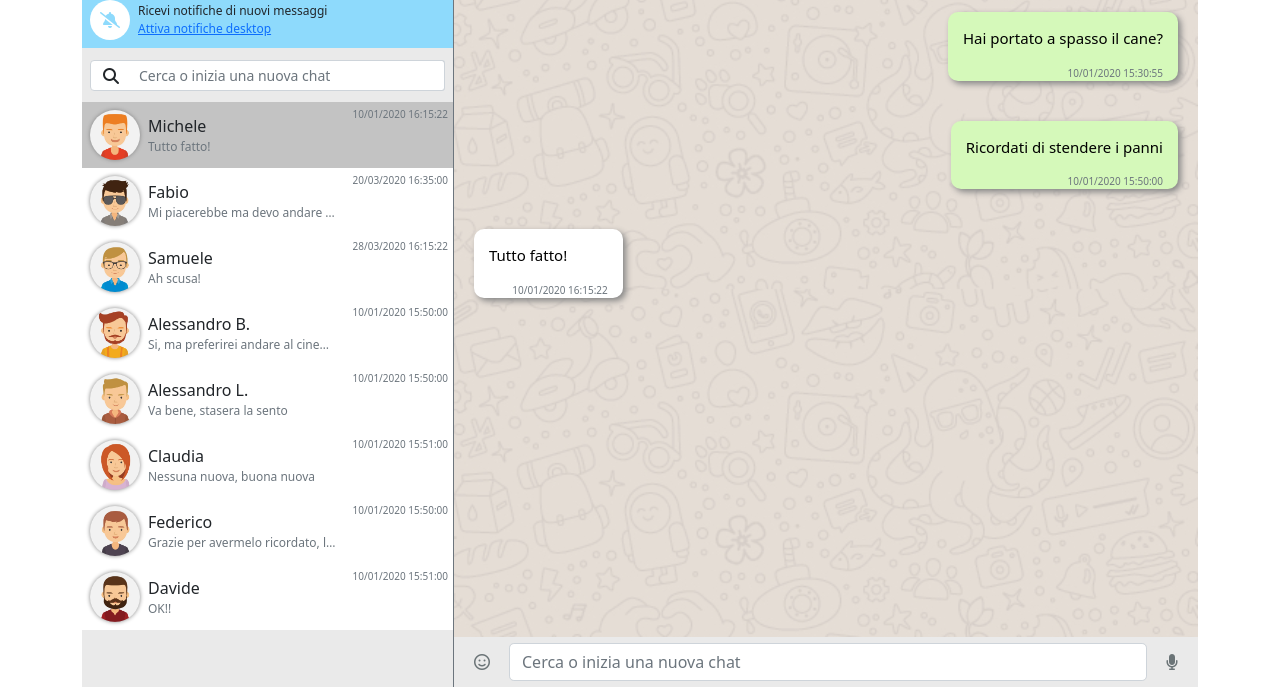
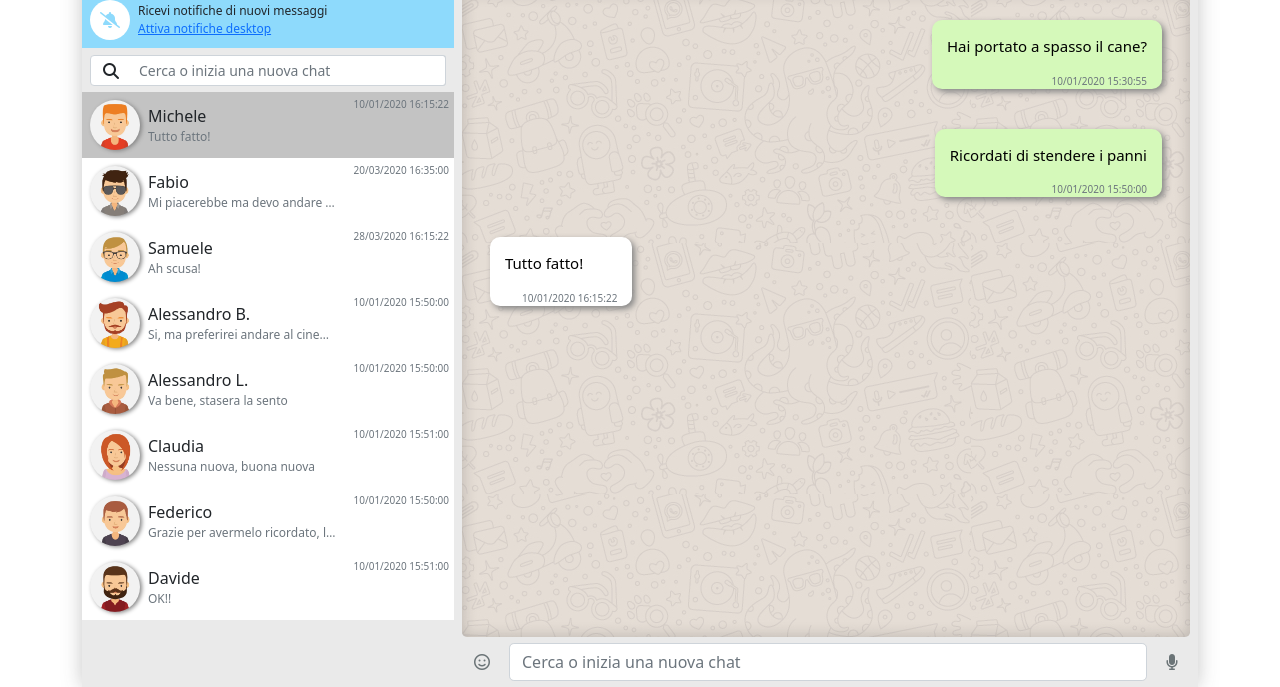
Before and after one commit to Mandrake091/vue-boolzapp, a plain HTML site: page index.html in a window 1280 px wide. Shown: the part 113-800 px from the top of the page. Drawn offline with nearby package versions, Linux system fonts and the light colour scheme.

Commit message:
graphics improvements

```diff
--- a/css/style.css
+++ b/css/style.css
@@ -31,9 +31,8 @@
     margin: 12px 8px;
     width: 50px;
     height: 50px;
-    filter: drop-shadow(0px 0px 2px  rgb(133, 133, 133));
+    filter: drop-shadow(2px 1px 2px  rgb(133, 133, 133));
 }
-
 
 .contact {
     background-color: #FFFFFF;
@@ -51,29 +50,29 @@
 }
 
 .notifications {
-    height: 60px;
+    height: 55px;
 }
 
 .header {
     background-color: #EAEAEA;
     height: 70px;
-    filter: drop-shadow(0px 0px 3px  rgb(133, 133, 133));
 }
-
 .messages-container {
+    box-shadow: inset 0px 0px 15px  rgba(37, 37, 37, 0.23);
     margin: 0 auto;
     overflow-y: auto;
-    width: 100%;
     height: calc(100% - 120px);
 }
-
+.row{
+    filter: drop-shadow(0px 0px 10px  rgba(37, 37, 37, 0.261));
+}
 .footer {
     background-color: #EAEAEA;
     height: 50px;
 }
 
 .search-bar {
-    height: 50px;
+    height: 45px;
 }
 
 .lastAccess {
@@ -112,7 +111,7 @@
     max-width: 50%;
     border-radius: 10px;
     font-size: 15px;
-   filter: drop-shadow(3px 3px 3px rgb(133, 133, 133));
+    filter: drop-shadow(3px 3px 3px rgb(133, 133, 133));
 }
 .fa-chevron-down,.btn{
     z-index: 1;
@@ -152,7 +151,6 @@
 
 .background {
     background-image: url(../img/mine.jpg);
-    background-size: contain;
     background-repeat: repeat;
 }
 
--- a/index.html
+++ b/index.html
@@ -26,7 +26,7 @@
       <!-- Row principale -->
       <div class="row align-items-lg-stretch h-100 g-0 justify-content-center">
         <!-- Colonna di sinistra -->
-        <div class="col-12 col-md-4 d-md-block h-100 border-end border-secondary"
+        <div class="col-12 col-md-4 d-md-block h-100"
         :class="contacts[currentIndex].visible ? 'd-none' : 'd-block'">
           <!-- Riquadro utente -->
           <div class="header">
@@ -89,10 +89,10 @@
         </div>
         <!--/colonna di sinistra -->
         <!-- Colonna di destra -->
-        <div class="col-12 col-md-8 background h-100" :class="contacts[currentIndex].visible ? 'd-block' : 'd-none'">
+        <div class="col-12 col-md-8 d-md-block h-100" :class="contacts[currentIndex].visible ? 'd-block' : 'd-none'">
           <div class="header userAvatar d-flex align-items-center ">
-            <a href="#">
-            <i class="fa-solid fa-angle-left px-2 d-md-none" @click="showChatMobile()"></i>
+            <a @click="showChatMobile()" href="#">
+            <i class="fa-solid fa-angle-left px-3 d-md-none" ></i>
             </a>
             <img class="rounded-circle mx-2" :src="'./img/avatar' + contacts[currentIndex].avatar + '.jpg'" alt="">
             <div>
@@ -109,7 +109,7 @@
             </div>
           </div>
 
-          <div class="messages-container d-flex flex-column">
+          <div class="messages-container d-flex flex-column rounded-3 p-2 background mx-2">
             <div v-for="(item, index) in contacts[currentIndex].messages"
               :class="item.status === 'sent' ? 'sent' : 'received'" :key="index" class="message-text">
 
--- a/js/script.js
+++ b/js/script.js
@@ -212,7 +212,7 @@ const app = new Vue({
             return noDate
         },
         noMessage(contact) {
-            const noMessage = contact.messages.length > 0 ? contact.messages.at(-1).message : 'NESSUN MESSAGGIO'
+            const noMessage = contact.messages.length > 0 ? contact.messages.at(-1).message : 'NESSUN MESSAGGIO';
             return noMessage
         },
         showChatMobile(){
```
